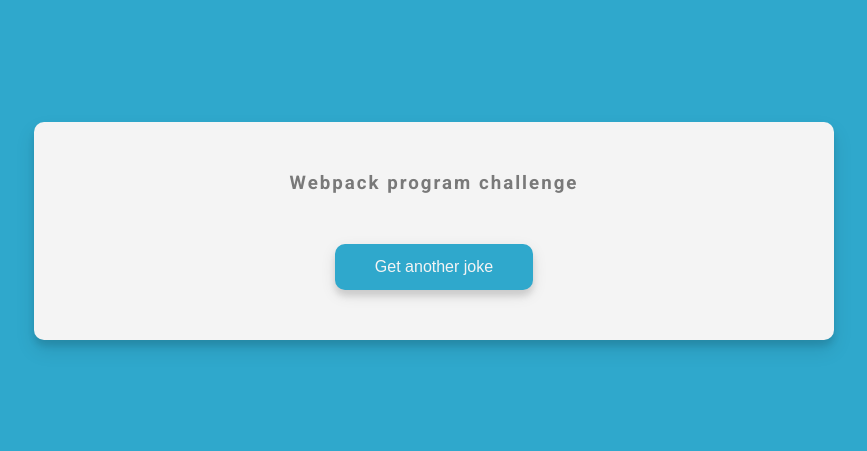
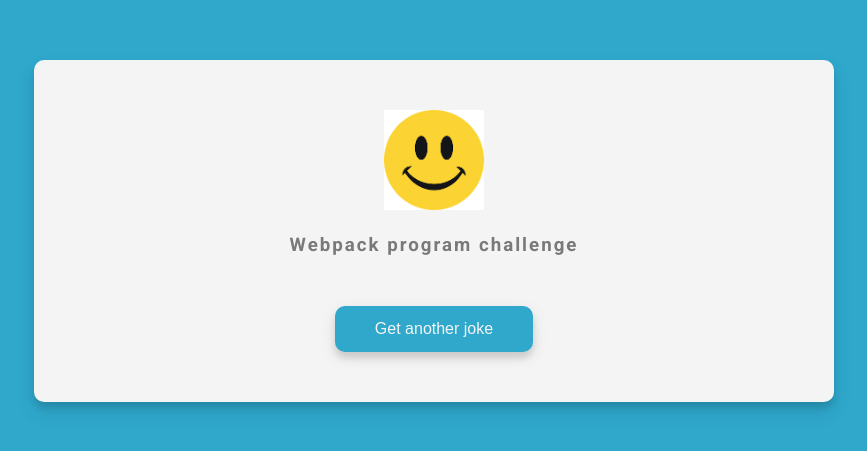
Before and after one commit to ykurebayashi/webpack-study, a website built with webpack: page Project - 2 - Traversy Media/src/template.html in a window 1280 px wide. Shown: the part 169-620 px from the top of the page, without its empty margins (206-1073 px from the left). Built offline with nearby package versions, Linux system fonts and the light colour scheme.

Commit message:
feat: adds actual laugh image to the html

```diff
--- a/Project - 2 - Traversy Media/src/index.js
+++ b/Project - 2 - Traversy Media/src/index.js
@@ -2,4 +2,7 @@ import generateJoke from './generateJoke';
 import './styles/main.scss';
 import laugh from './assets/smile.png'
 
+const laughImg = document.getElementById("laughImg");
+laughImg.src = laugh;
+
 console.log(generateJoke())
--- a/Project - 2 - Traversy Media/src/template.html
+++ b/Project - 2 - Traversy Media/src/template.html
@@ -7,6 +7,7 @@
   </head>
   <body>
     <div class="container">
+      <img id="laughImg" alt="laughImage" />
       <h3>Webpack program challenge</h3>
       <div id="joke" class="joke"></div>
       <button id="jokeBtn" class="btn">Get another joke</button>
```
Also changed, not shown: Project - 2 - Traversy Media/dist/index.html, 2 other files.
